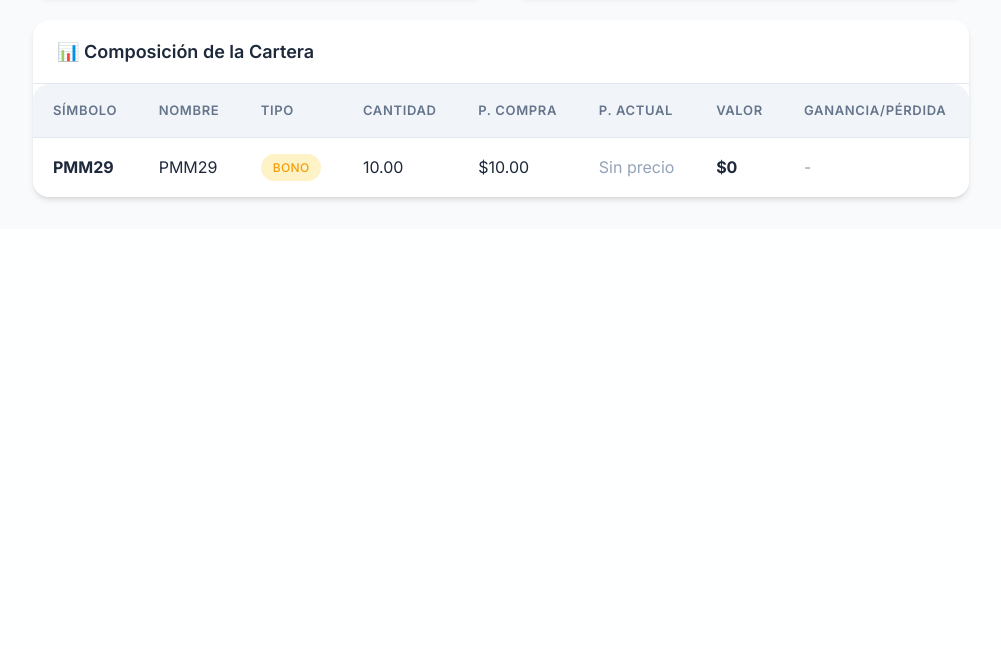
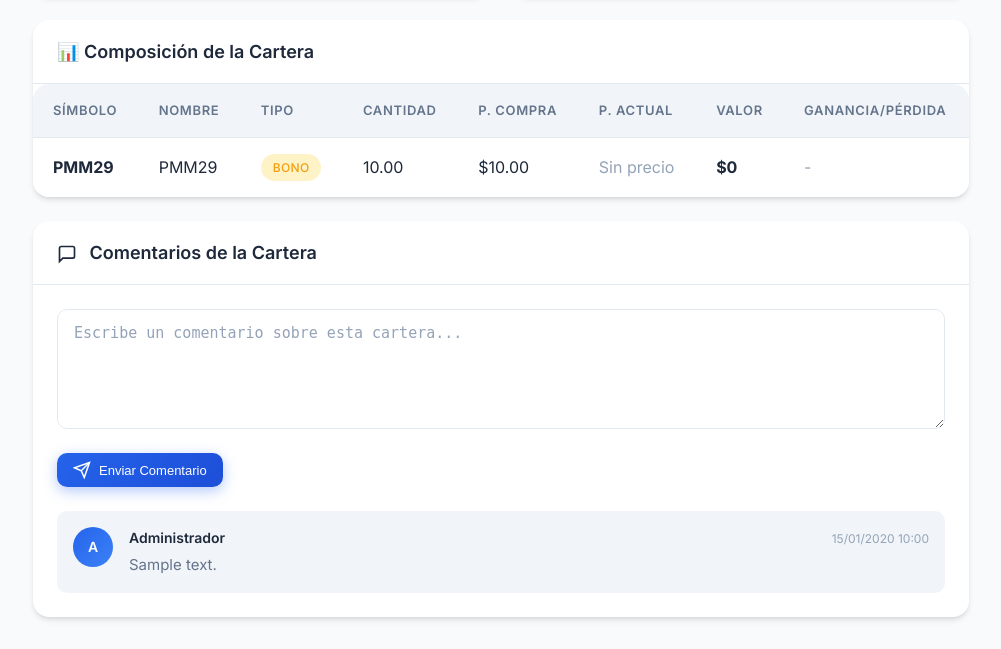
Before and after one commit to OctavioGalvan5/app_inversiones, a Flask app: page /portfolios/1 in a window 1280 px wide. Shown: the part 1589-2238 px from the top of the page, without its empty margins (279-1280 px from the left). Before the commit the page ends 1791 px from the top, so only its background shows below. Run offline with Flask 3, Linux system fonts and the light colour scheme; a user stored in the database is signed in; data comes from the database, SQL or seed files in the repository; tables that the repository leaves empty hold one stand-in row (values such as "Sample post"); one stand-in notice (Sample message) is shown.

Commit message:
se agrego comentarios

```diff
--- a/app.py
+++ b/app.py
@@ -438,7 +438,8 @@ def portfolio_new():
 def portfolio_detail(portfolio_id):
     portfolio = Portfolio.query.get_or_404(portfolio_id)
     stocks = Stock.query.order_by(Stock.symbol).all()
-    return render_template('portfolios/detail.html', portfolio=portfolio, stocks=stocks)
+    messages = Message.query.filter_by(portfolio_id=portfolio_id).order_by(Message.created_at.desc()).all()
+    return render_template('portfolios/detail.html', portfolio=portfolio, stocks=stocks, messages=messages)
 
 
 @app.route('/portfolios/<int:portfolio_id>/add-stock', methods=['POST'])
--- a/templates/portfolios/detail.html
+++ b/templates/portfolios/detail.html
@@ -322,6 +322,65 @@
         {% endif %}
     </div>
 </div>
+
+<!-- Messages Section -->
+<div class="card mt-3">
+    <div class="card-header">
+        <h3 class="card-title">
+            <svg xmlns="http://www.w3.org/2000/svg" width="20" height="20" viewBox="0 0 24 24" fill="none"
+                stroke="currentColor" stroke-width="2"
+                style="display: inline; margin-right: 8px; vertical-align: middle;">
+                <path d="M21 15a2 2 0 0 1-2 2H7l-4 4V5a2 2 0 0 1 2-2h14a2 2 0 0 1 2 2z"></path>
+            </svg>
+            Comentarios de la Cartera
+        </h3>
+    </div>
+    <div class="card-body">
+        <!-- Add Message Form -->
+        <form method="POST" action="{{ url_for('portfolio_add_message', portfolio_id=portfolio.id) }}" class="mb-3">
+            <div class="form-group mb-2">
+                <textarea class="form-control" name="content" placeholder="Escribe un comentario sobre esta cartera..."
+                    rows="3" required></textarea>
+            </div>
+            <button type="submit" class="btn btn-primary btn-sm">
+                <svg xmlns="http://www.w3.org/2000/svg" viewBox="0 0 24 24" fill="none" stroke="currentColor"
+                    stroke-width="2">
+                    <line x1="22" y1="2" x2="11" y2="13"></line>
+                    <polygon points="22,2 15,22 11,13 2,9 22,2"></polygon>
+                </svg>
+                Enviar Comentario
+            </button>
+        </form>
+
+        <!-- Messages List -->
+        {% if messages %}
+        <div class="message-list">
+            {% for msg in messages %}
+            <div class="message-item">
+                <div class="message-avatar">{{ msg.author.full_name[0] if msg.author.full_name else
+                    msg.author.username[0]|upper }}</div>
+                <div class="message-content">
+                    <div class="message-header">
+                        <span class="message-author">{{ msg.author.full_name or msg.author.username }}</span>
+                        <span class="message-time">{{ msg.created_at.strftime('%d/%m/%Y %H:%M') }}</span>
+                    </div>
+                    <p class="message-text">{{ msg.content }}</p>
+                </div>
+            </div>
+            {% endfor %}
+        </div>
+        {% else %}
+        <div class="empty-state" style="padding: 2rem;">
+            <svg xmlns="http://www.w3.org/2000/svg" width="48" height="48" viewBox="0 0 24 24" fill="none"
+                stroke="currentColor" stroke-width="1.5">
+                <path d="M21 15a2 2 0 0 1-2 2H7l-4 4V5a2 2 0 0 1 2-2h14a2 2 0 0 1 2 2z"></path>
+            </svg>
+            <h3>Sin comentarios</h3>
+            <p>Sé el primero en dejar un comentario sobre esta cartera</p>
+        </div>
+        {% endif %}
+    </div>
+</div>
 {% endblock %}
 
 {% block extra_js %}
```
